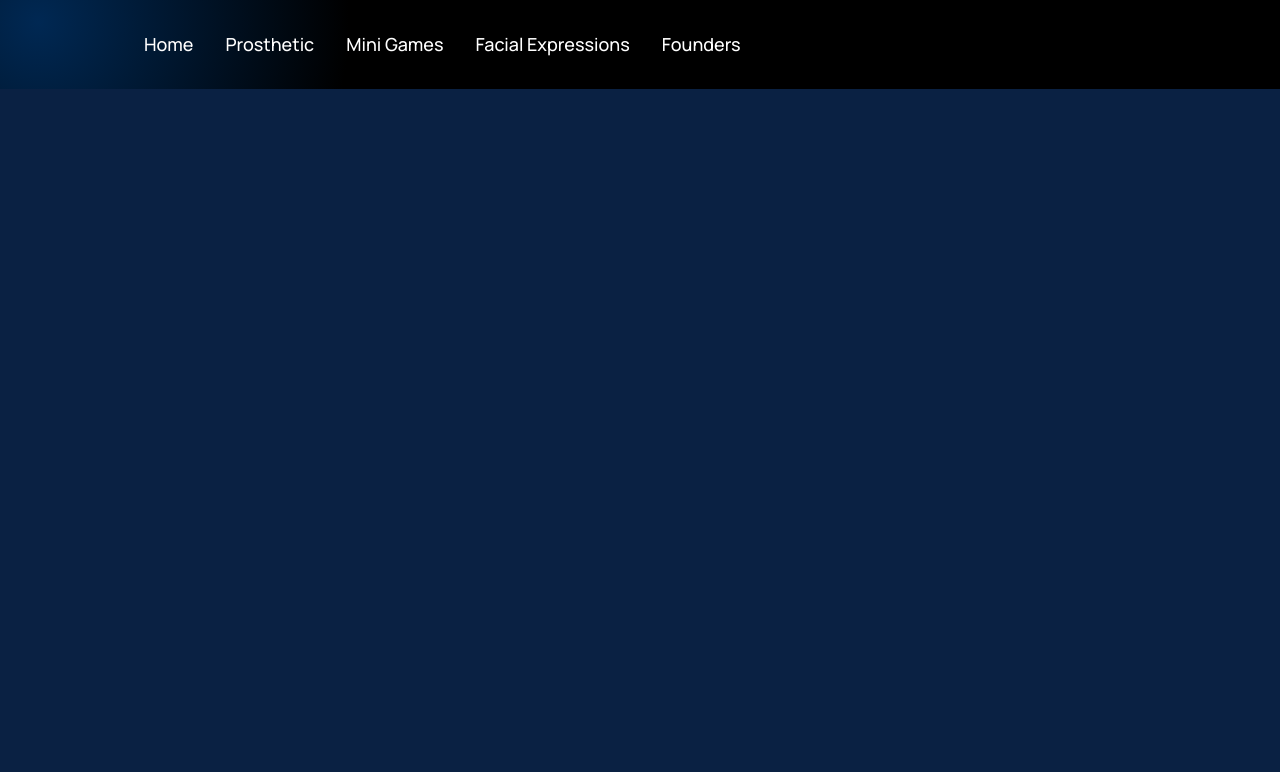
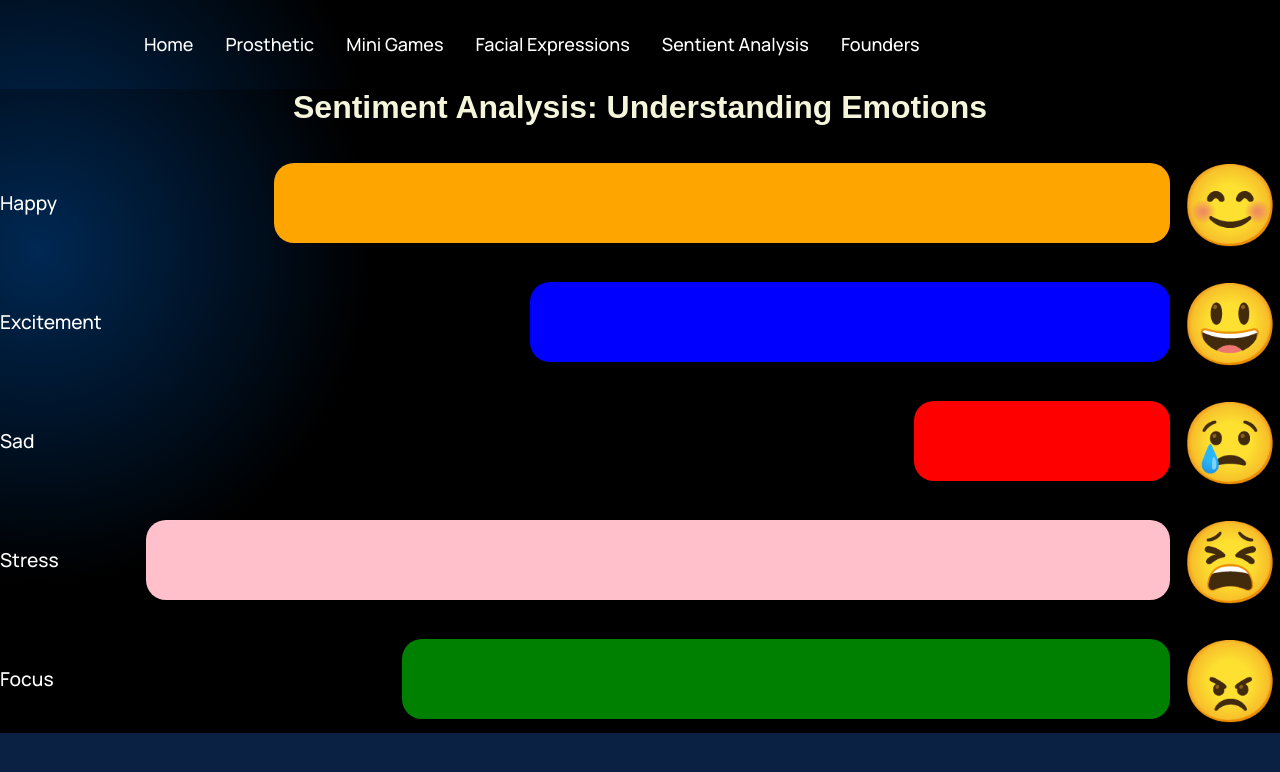
Before and after one commit to sagargarg0410/BrainComputerInterface, a React (Create React App) app in the folder Website/: page /Sentient in a window 1280 px wide. Shown: the top 772 px of the page. Built offline with nearby package versions, Linux system fonts and the light colour scheme.

Commit message:
Added Sentient Page

```diff
--- a/Website/src/App.js
+++ b/Website/src/App.js
@@ -5,6 +5,7 @@ import { Header, WhatGPT } from './containers';
 import MiniGames from "./pages/minigame/Minigame";
 import Demo from "./pages/demonstration/demo";
 import Maker from "./pages/Makers/maker";
+import Sentient  from "./pages/SentientAnalysis/Sentient";
 import './App.css';
 const App = () => {
   return(
@@ -18,12 +19,12 @@ const App = () => {
 
        <Routes>
         <Route path="/" element = {<Header/>}/>
-
         <Route path="/home" element = {<Header/>} />
         <Route path="/prosthetic" element = {<WhatGPT/>} />
         <Route path="/Games" element={<MiniGames/>}/>
         <Route path="/demo" element={<Demo/>}/>
         <Route path="/maker" element={<Maker/>}/>
+        <Route path="/Sentient" element={<Sentient/>}/>
 
        </Routes>
 
--- a/Website/src/components/navbar/navbar.jsx
+++ b/Website/src/components/navbar/navbar.jsx
@@ -15,6 +15,7 @@ const Menu=()=>{
   {/* <li><link to={"#Games"}>Mini Games</link></li> */}
   {/* <p><a href="#blog">Library</a></p> */}
   <p><a href="/">Facial Expressions</a></p>
+  <p><a href="/Sentient"> Sentient Analysis</a></p>
   <p><a href="/Maker">Founders</a></p>
   </>)
 }
--- a/Website/src/pages/Makers/maker.jsx
+++ b/Website/src/pages/Makers/maker.jsx
@@ -60,7 +60,7 @@ Delhi. He is enthusiastic and motivated learner proficient in MERN Stacks. Dedic
                 </div>
                 <div className="content">
                     <p>Jatin is currently pursuing
-her bachelor’s degree in ECE
+his bachelor’s degree in ECE
 from BVCOE, GGSIPU, New
 Delhi. He is a highly motivated and
 confident Undergraduate with a
--- /dev/null
+++ b/Website/src/pages/SentientAnalysis/Sentient.css
@@ -0,0 +1,51 @@
+body{
+  background: var(--color-bg);
+}
+
+.horizontal-bar {
+    display: flex;
+    align-items: center;
+    margin-bottom: 10px;
+  }
+
+  .label {
+    flex: 6;
+    color: white;
+    font-size: larger;
+    font-weight: 500;
+    text-align: justify;
+  }
+
+  .bar {
+    height: 80px;
+    border-radius: 20px;
+  }
+
+  .emoji {
+    margin-left: 10px;
+    font-size: 80px;
+  }
+
+  h1{
+    color: beige;
+    text-decoration: wavy;
+    font-family: "Madimi One", sans-serif;
+    text-align: center;
+  }
+  h3{
+    color: rgb(237, 230, 238);
+    text-decoration: wavy;
+    text-shadow: #ea96e6;
+    font-size: large;
+    text-align: center;
+    animation: height;
+    margin-left: 100px;
+    margin-left: 100px;
+
+  }
+  /* Background styling with glass morphism effect */
+  body {
+    background: radial-gradient(circle,black, black); /* Background gradient */
+    overflow: hidden; /* Prevents scrolling outside viewport */
+
+  }
--- /dev/null
+++ b/Website/src/pages/SentientAnalysis/Sentient.jsx
@@ -0,0 +1,37 @@
+import React from 'react';
+import './Sentient.css';
+
+class HorizontalBar extends React.Component {
+  render() {
+    const { label, value, maxValue, color, emoji } = this.props;
+    const barWidth = (value / maxValue) * 100 + "%";
+
+    return (
+      <div className="horizontal-bar">
+        <span className="label">{label}</span>
+        <div className="bar" style={{ width: barWidth, backgroundColor: color }}></div>
+        <span className="emoji">{emoji}</span>
+      </div>
+    );
+  }
+}
+
+class App extends React.Component {
+  render() {
+    return (
+      <div className="App">
+        <h1> Sentiment Analysis: Understanding Emotions </h1> <br />
+        {/* <h3>Exploring the depth of human emotions through sentiment analysis offers valuable insights into Prosthetics behavior and social responses. Dive deep into the subtleties of feeling.</h3> */}
+         <div>
+        <HorizontalBar label="Happy" value={70} maxValue={100} color="orange" emoji="😊" />
+        <HorizontalBar label="Excitement" value={50} maxValue={100} color=" blue" emoji="😃" />
+        <HorizontalBar label="Sad" value={20} maxValue={100} color="red" emoji="😢" />
+        <HorizontalBar label="Stress" value={80} maxValue={100} color="pink" emoji="😫" />
+        <HorizontalBar label="Focus" value={60} maxValue={100} color="green" emoji="😠" />
+        </div>
+      </div>
+    );
+  }
+}
+
+export default App;
```
Also changed, not shown: 1 other file (tests, documents, lock files or other folders).
